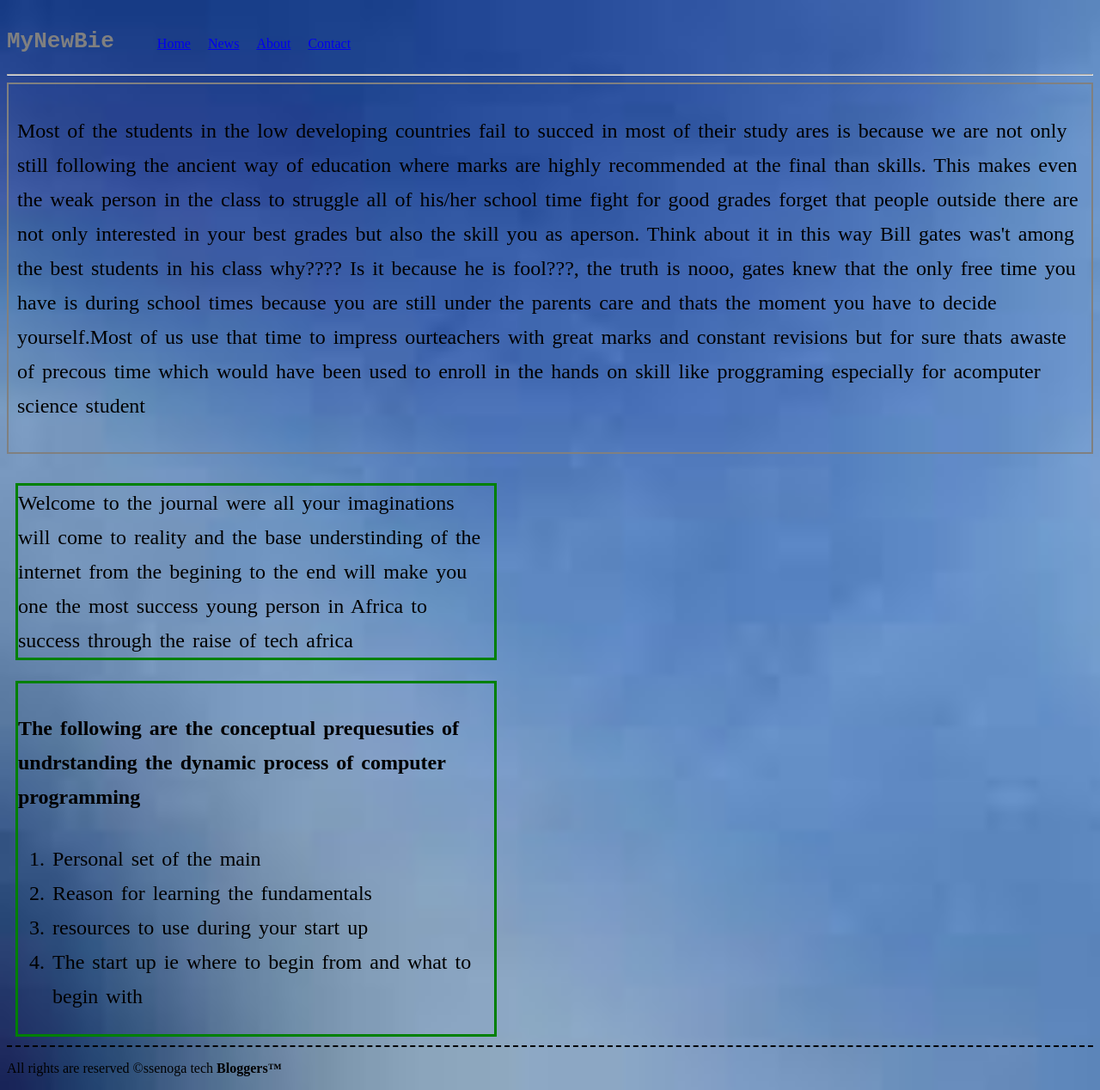
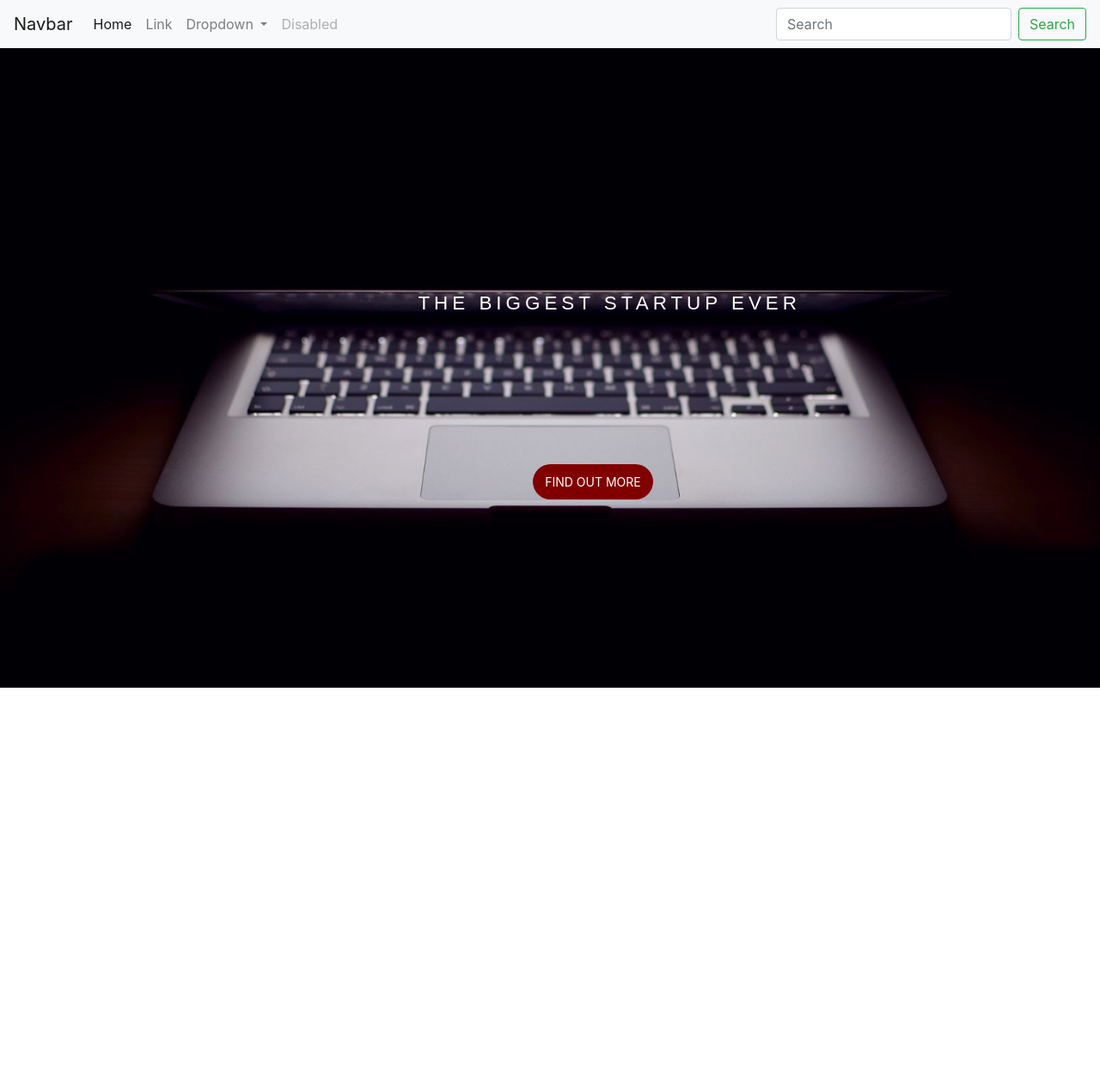
Before and after one commit to ssenoga/ssenoga.github.io, a plain HTML site: page index.html in a window 1280 px wide. Shown: the whole page at 86% size. After the commit the page ends 800 px from the top, so only its background shows below. Drawn offline with nearby package versions, Linux system fonts and the light colour scheme.

Commit message:
Update index.html

```diff
--- a/index.html
+++ b/index.html
@@ -1,50 +1,73 @@
 <!DOCTYPE html>
 <html>
 <head>
-	<title>My udemy course</title>
-	<link rel="stylesheet" type="text/css" href="style/main.css">
+	<title>my bootstrap</title>
+	<link rel="stylesheet" href="https://stackpath.bootstrapcdn.com/bootstrap/4.1.3/css/bootstrap.min.css" integrity="sha384-MCw98/SFnGE8fJT3GXwEOngsV7Zt27NXFoaoApmYm81iuXoPkFOJwJ8ERdknLPMO" crossorigin="anonymous">
+	<link rel="stylesheet" type="text/css" href="style/boot.css">
 </head>
 <body>
-	<header>
-		<p><h1>MyNewBie</h1></p>
-		<nav>
-			<ul>
-				<li><a href="#">Home</a>
-				<li><a href="#">News</a>
-				<li><a href="#">About</a>
-				<li><a href="#">Contact</a>
-			</ul>
-		</nav>
-	</header>
-	<p class="clr"></p>
-	<hr>
-	<!--end of the header section -->
-	<!--the main section of the page starts here-->
-	<section>
-		<p>
-				Most of the students in the low developing countries fail to succed in most of their study ares is because we are not only still following the ancient way of education where marks are highly recommended at the final than skills. This makes even the weak person in the class to struggle all of his/her school time fight for good grades forget that people outside there are not only interested in your best grades but also the skill you as aperson. Think about it in this way Bill gates was't among the best students in his class why???? Is it because he is fool???, the truth is nooo, gates knew that the only free time you have is during school times because you are still under the parents care and thats the moment you have to decide yourself.Most of us use that time to impress ourteachers with great marks and constant revisions but for sure thats awaste of precous time which would have been used to enroll in the hands on skill like proggraming especially for acomputer science student
-			</p>
-	</section>
-	<section id="boxes">
-		<p id = "box1">
-		Welcome to the journal were all your imaginations will come to reality and the base understinding of the internet from the begining to the end will make you one the most success young person in Africa to success through the raise of tech africa</p>
-		<div id="box2">
-			<h4>The following are the conceptual prequesuties of undrstanding the dynamic process of computer programming</h4>
-		  <ol>
-			<li>Personal set of the main</li>
-			<li>Reason for learning the fundamentals</li>
-			<li>resources to use during your start up</li>
-			<li>The start up ie where to begin from and what to begin with</li>
-		  </ol>
-		</div>
+	<nav class="navbar navbar-expand-lg navbar-light bg-light">
+	  <a class="navbar-brand" href="#">Navbar</a>
+	  <button class="navbar-toggler" type="button" data-toggle="collapse" data-target="#navbarSupportedContent" aria-controls="navbarSupportedContent" aria-expanded="false" aria-label="Toggle navigation">
+	    <span class="navbar-toggler-icon"></span>
+	  </button>
 
-	</section>
+	  <div class="collapse navbar-collapse" id="navbarSupportedContent">
+	    <ul class="navbar-nav mr-auto">
+	      <li class="nav-item active">
+	        <a class="nav-link" href="#">Home <span class="sr-only">(current)</span></a>
+	      </li>
+	      <li class="nav-item">
+	        <a class="nav-link" href="#">Link</a>
+	      </li>
+	      <li class="nav-item dropdown">
+	        <a class="nav-link dropdown-toggle" href="#" id="navbarDropdown" role="button" data-toggle="dropdown" aria-haspopup="true" aria-expanded="false">
+	          Dropdown
+	        </a>
+	        <div class="dropdown-menu" aria-labelledby="navbarDropdown">
+	          <a class="dropdown-item" href="#">Action</a>
+	          <a class="dropdown-item" href="#">Another action</a>
+	          <div class="dropdown-divider"></div>
+	          <a class="dropdown-item" href="#">Something else here</a>
+	        </div>
+	      </li>
+	      <li class="nav-item">
+	        <a class="nav-link disabled" href="#">Disabled</a>
+	      </li>
+	    </ul>
+	    <form class="form-inline my-2 my-lg-0">
+	      <input class="form-control mr-sm-2" type="search" placeholder="Search" aria-label="Search">
+	      <button class="btn btn-outline-success my-2 my-sm-0" type="submit">Search</button>
+	    </form>
+	  </div>
+	</nav>
+	<div class="main">
+		<p>The biggest startup ever</p>
+	</div>
+		<!-- Begin Mailchimp Signup Form
+	<link href="//cdn-images.mailchimp.com/embedcode/slim-10_7.css" rel="stylesheet" type="text/css">
+	<style type="text/css">
+		#mc_embed_signup{background:#fff; clear:left; font:14px Helvetica,Arial,sans-serif; }
+		/* Add your own Mailchimp form style overrides in your site stylesheet or in this style block.
+		   We recommend moving this block and the preceding CSS link to the HEAD of your HTML file. */
+	</style>
+	<div id="mc_embed_signup">
+	<form action="https://flo.us19.list-manage.com/subscribe/post?u=c8fec1e73ead85fd93d713687&amp;id=edda94fc52" method="post" id="mc-embedded-subscribe-form" name="mc-embedded-subscribe-form" class="validate" target="_blank" novalidate>
+	    <div id="mc_embed_signup_scroll">
+		<label for="mce-EMAIL">Subscribe to our mailing list</label>
+		<input type="email" value="" name="EMAIL" class="email" id="mce-EMAIL" placeholder="email address" required>
+	    <!-- real people should not fill this in and expect good things - do not remove this or risk form bot signups--
+	    <div style="position: absolute; left: -5000px;" aria-hidden="true"><input type="text" name="b_c8fec1e73ead85fd93d713687_edda94fc52" tabindex="-1" value=""></div>
+	    <div class="clear"><input type="submit" value="Subscribe" name="subscribe" id="mc-embedded-subscribe" class="button"></div>
+	    </div>
+	</form>
+	</div>
 
-	<!--the main section of the page ends here-->
+	<!nd mc_embed_signup-->
+	<div class="button">find out more</div>
 
-	<!--this is the footer section -->
-	<footer>
-		<P>All rights are reserved &copy;ssenoga tech <strong>Bloggers&trade;</strong></P>
-	</footer>
+<script src="https://code.jquery.com/jquery-3.3.1.slim.min.js" integrity="sha384-q8i/X+965DzO0rT7abK41JStQIAqVgRVzpbzo5smXKp4YfRvH+8abtTE1Pi6jizo" crossorigin="anonymous"></script>
+<script src="https://cdnjs.cloudflare.com/ajax/libs/popper.js/1.14.3/umd/popper.min.js" integrity="sha384-ZMP7rVo3mIykV+2+9J3UJ46jBk0WLaUAdn689aCwoqbBJiSnjAK/l8WvCWPIPm49" crossorigin="anonymous"></script>
+<script src="https://stackpath.bootstrapcdn.com/bootstrap/4.1.3/js/bootstrap.min.js" integrity="sha384-ChfqqxuZUCnJSK3+MXmPNIyE6ZbWh2IMqE241rYiqJxyMiZ6OW/JmZQ5stwEULTy" crossorigin="anonymous"></script>
 </body>
 </html>
```
